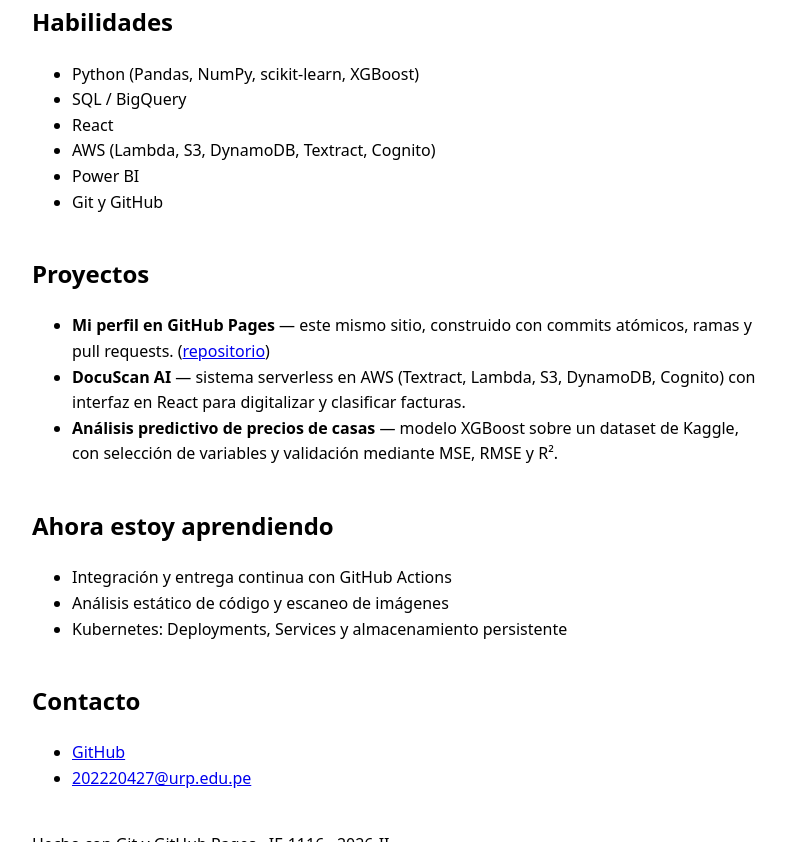
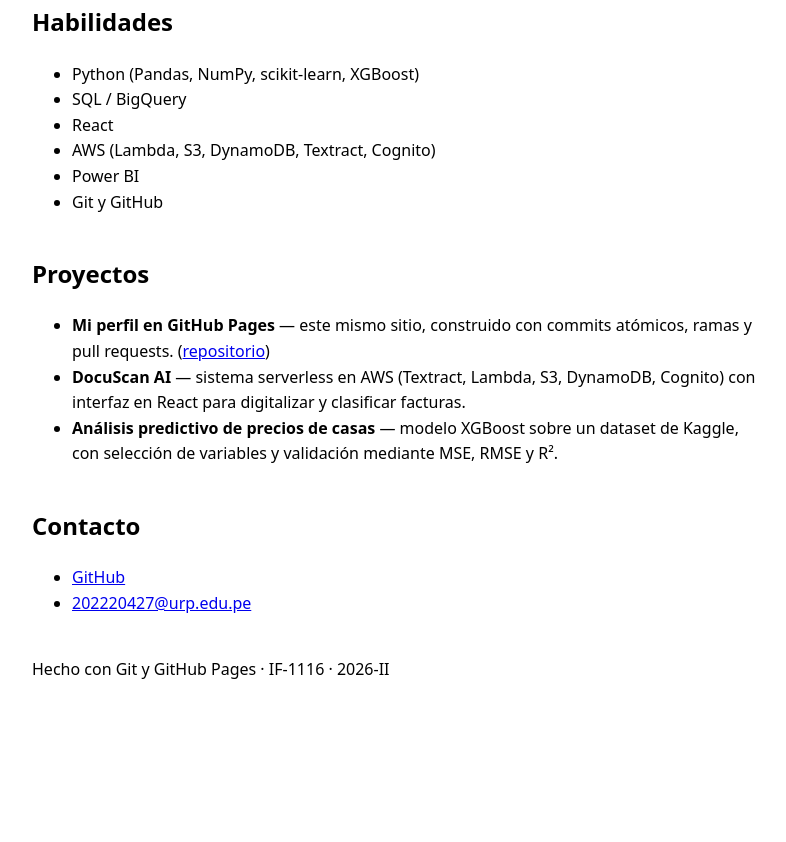
Before and after one commit to Gabrieldla/Gabrieldla.github.io, a website: page index.html in a window 1280 px wide. Shown: the part 342-1184 px from the top of the page, without its empty margins (240-1026 px from the left). After the commit the page ends 1056 px from the top, so only its background shows below. Drawn offline with Linux system fonts and the light colour scheme; no server answers.

Commit message:
Revert "Agregar seccion Ahora estoy aprendiendo"
This reverts commit 33f08ac0e7a48c13dcddea8f558cf0a7eefdaf7c.

```diff
--- a/index.html
+++ b/index.html
@@ -55,14 +55,6 @@
         </li>
       </ul>
     </section>
-    <section id="aprendiendo">
-      <h2>Ahora estoy aprendiendo</h2>
-      <ul>
-        <li>Integración y entrega continua con GitHub Actions</li>
-        <li>Análisis estático de código y escaneo de imágenes</li>
-        <li>Kubernetes: Deployments, Services y almacenamiento persistente</li>
-      </ul>
-    </section>
     <section id="contacto">
       <h2>Contacto</h2>
       <ul>
```
